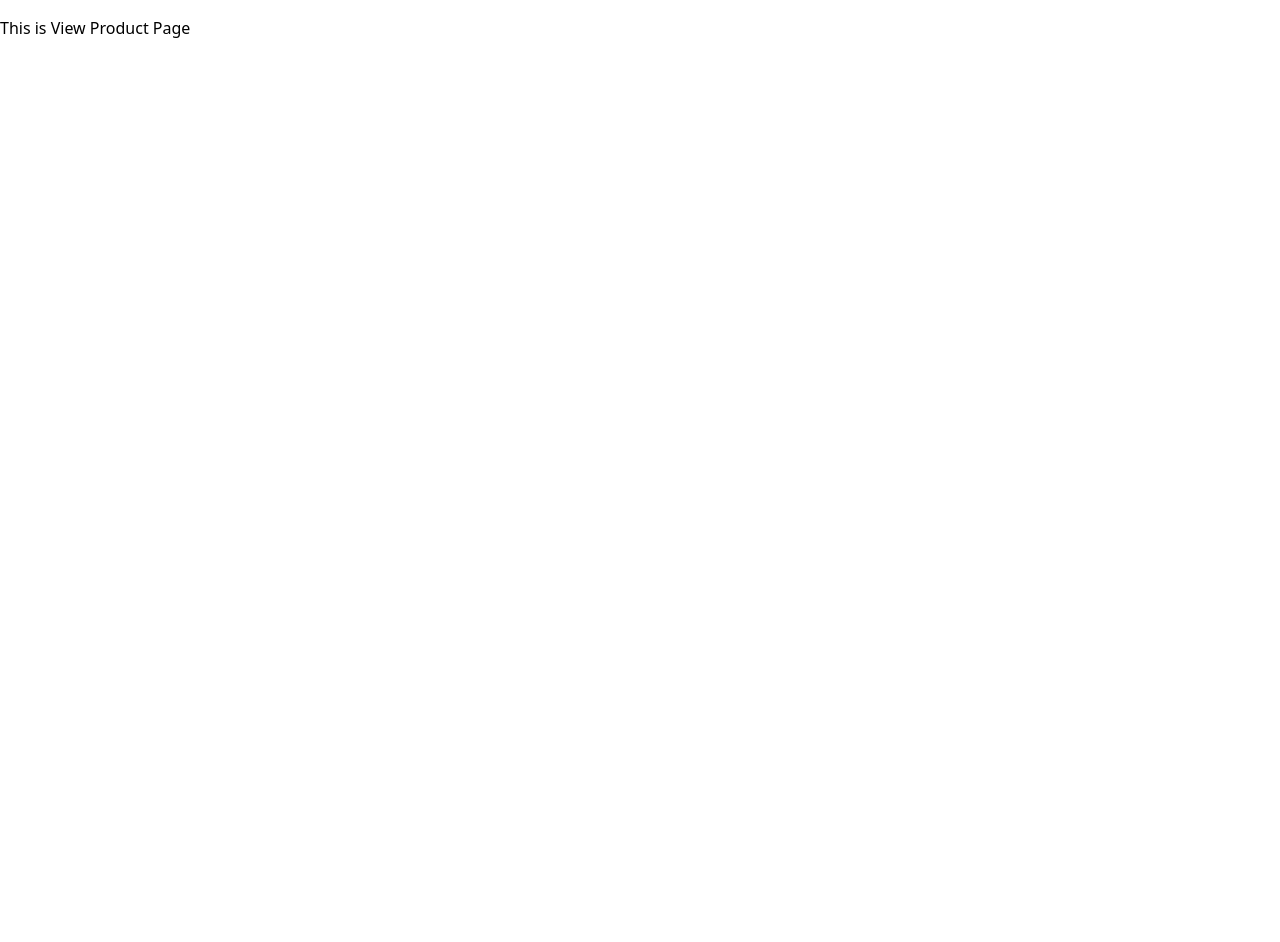
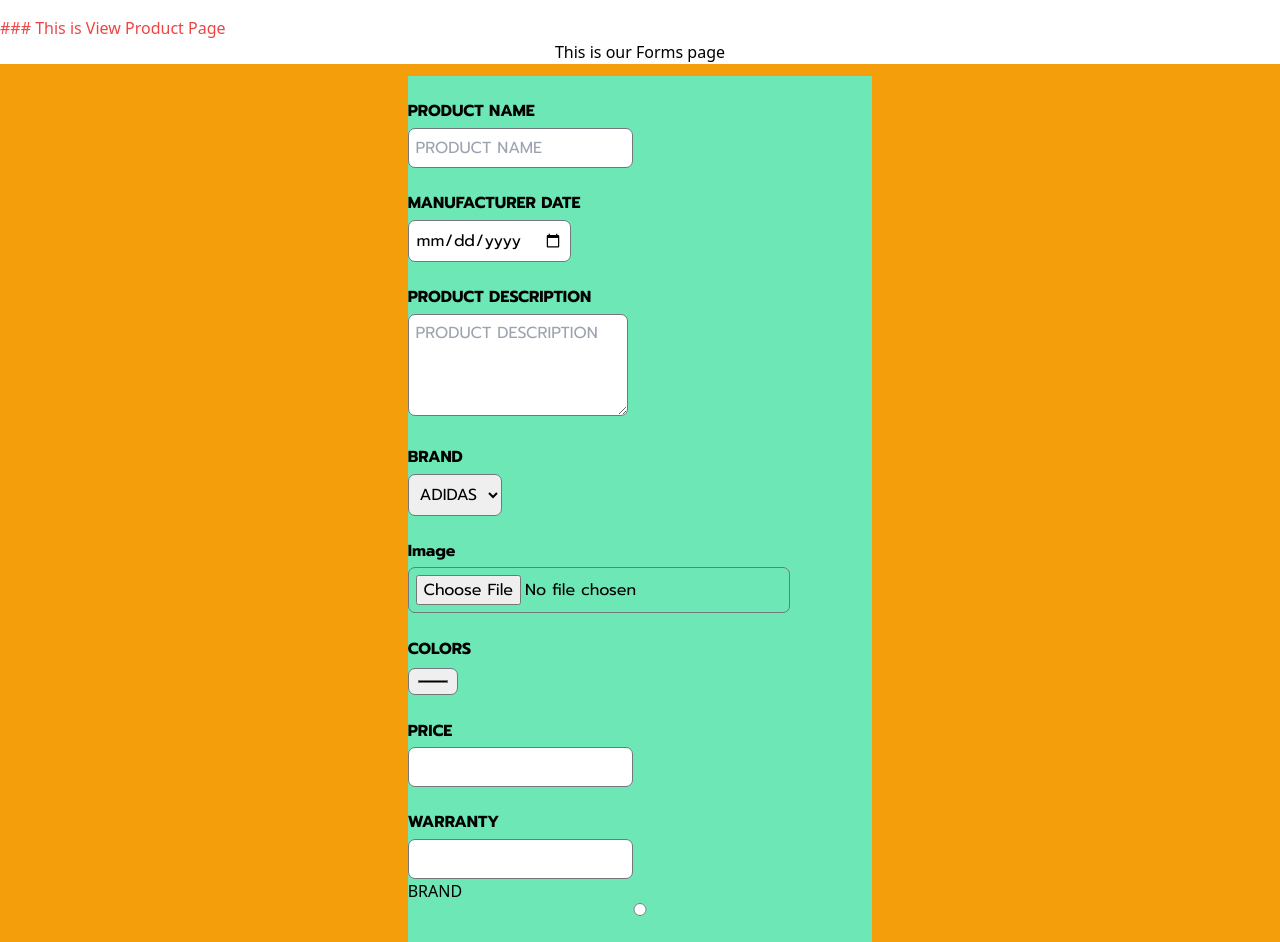
Before and after one commit to YakRuay/int221-frontend, a Vue app: page / in a window 1280 px wide. Shown: the part 120-1062 px from the top of the page. Before the commit the page ends 800 px from the top, so only its background shows below. Built offline with nearby package versions, Linux system fonts and the light colour scheme.

Commit message:
Undone Forms.vue

```diff
--- a/src/components/BaseMainNavbar.vue
+++ b/src/components/BaseMainNavbar.vue
@@ -2,7 +2,7 @@
   <div
     class="bg-black p-5 md:text-xl text-sm text-gray-100 flex justify-center navbar-container"
   >
-    <div class="md:w-2/5 flex justify-between uppercase">
+    <div class="md:w-2/5 flex justify-between uppercase width-setting">
       <router-link to="/">Product</router-link>
       <router-link to="/about-us">About&nbsp;Us</router-link>
       <router-link to="/team">Team</router-link>
@@ -11,6 +11,12 @@
 </template>
 
 <style scoped>
+@media (width:768px) {
+  .width-setting{
+    justify-content: center;
+  }
+}
+
 .navbar-container {
   min-width: 100vw;
   overflow: hidden;
--- a/src/views/Pages/Forms.vue
+++ /dev/null
@@ -1,13 +0,0 @@
-<template >
-  <h1> This is our Forms page</h1>
-</template>
-
-<script>
-export default {
-
-}
-</script>
-
-<style>
-
-</style>
--- a/src/views/Pages/Team.vue
+++ b/src/views/Pages/Team.vue
@@ -1,6 +1,6 @@
 <template class="h-screen w-screen">
   <div id="member-Rew" class="CardData">
-    <the-member-card class="block">
+    <the-member-card>
       <img src="@/assets/TeamImgs/059-Pongsathorn-Rew.jpg" />
       <div class="texts-content">
         <h1>นายพงศธร พิชัยยุทธ์</h1>
--- /dev/null
+++ b/src/views/Pages/TheForms.vue
@@ -0,0 +1,100 @@
+<template >
+  <h1>This is our Forms page</h1>
+  <div class="bg-yellow-500 p-3 flex justify-center w-screen">
+    <form class="for-forms bg-green-300">
+      <label for="product_name">PRODUCT NAME</label>
+      <input type="text" id="product-name" name="product_name" placeholder="PRODUCT NAME" />
+
+      <label for="manu_date">MANUFACTURER DATE</label>
+      <input type="date" id="manu-date" name="manu_date"/>
+
+      <label for="desc">PRODUCT DESCRIPTION</label>
+      <textarea type="text" id="desc" name="desc" placeholder="PRODUCT DESCRIPTION"/>
+
+      <label for="brand"> BRAND </label>
+      <select name="brand" id="brand">
+        <option value="ADIDAS"> ADIDAS </option>
+        <option value="CROCS"> CROCS </option>
+        <option value="FILA"> FILA </option>
+    </select>
+
+
+      <label for="product_img">Image</label>
+      <input type="file" id="product-img" name="product_img" placeholder="Click here to upload image" />
+
+      <label for="lname">COLORS</label>
+      <input type="color" id="colors" name="colors" />
+
+      <label for="price">PRICE</label>
+     <input type="number" id="price" name="price" min="1" />
+
+      <label for="warranty">WARRANTY</label>
+      <input type="text" id="warranty" name="warranty" />
+
+     <div class="flex flex-col justify-start">
+      <span class="radio-check-words"> BRAND </span>
+
+      <input type="radio" id="adidas" name="brand" value="ADIDAS" class="radio-tick">
+      <label for="adidas"> ADIDAS </label>
+      <input type="radio" id="crocs" name="brand" value="CROCS" class="radio-tick">
+      <label for="crocs"> CROCS </label>
+      <input type="radio" id="fila" name="brand" value="FILA" class="radio-tick">
+      <label for="fila"> FILA </label>
+      </div>
+
+      <input type="submit" value="Submit" />
+    </form>
+  </div>
+</template>
+
+<script>
+export default {};
+</script>
+
+<style scoped>
+/* input IDs */
+label{
+  font-weight:bold;
+  font-family: "Prompt", sans-serif;
+  display: block;
+  padding: 5% 1% 1% 0%;
+
+}
+
+.for-forms {
+  flex-direction: column;
+}
+
+@media (min-width: 1024px) {
+  .for-forms {
+    width: 37%;
+  }
+}
+
+input,
+textarea,select {
+  font-weight: normal;
+  font-family: "Prompt", sans-serif;
+  border: 1px solid #73767a;
+  box-sizing: border-box;
+  border-radius: 7px;
+  padding: 1.5%;
+  /* width: 80%; */
+}
+
+input:hover {
+  border: 1px solid darkslategray;
+}
+
+.radio-tick{
+  padding: 0%;
+}
+textarea{
+  height: 10%;
+}
+
+
+h1 {
+  text-align: center;
+}
+</style>
--- a/src/views/Pages/ViewProduct.vue
+++ b/src/views/Pages/ViewProduct.vue
@@ -1,15 +1,18 @@
 <template>
     <the-sec-navbar></the-sec-navbar>
-    <h1> This is View Product Page</h1>
+    <h1 class="text-red-500"> ### This is View Product Page</h1>
+    <the-forms></the-forms>
 
 </template>
 
 <script>
 import TheSecNavbar from '@/components/TheSecNavbar.vue'
+import TheForms from '@/views/Pages/TheForms.vue'
 
 export default {
   components: {
-    TheSecNavbar
+    TheSecNavbar,
+    TheForms
   }
 };
 </script>
```
